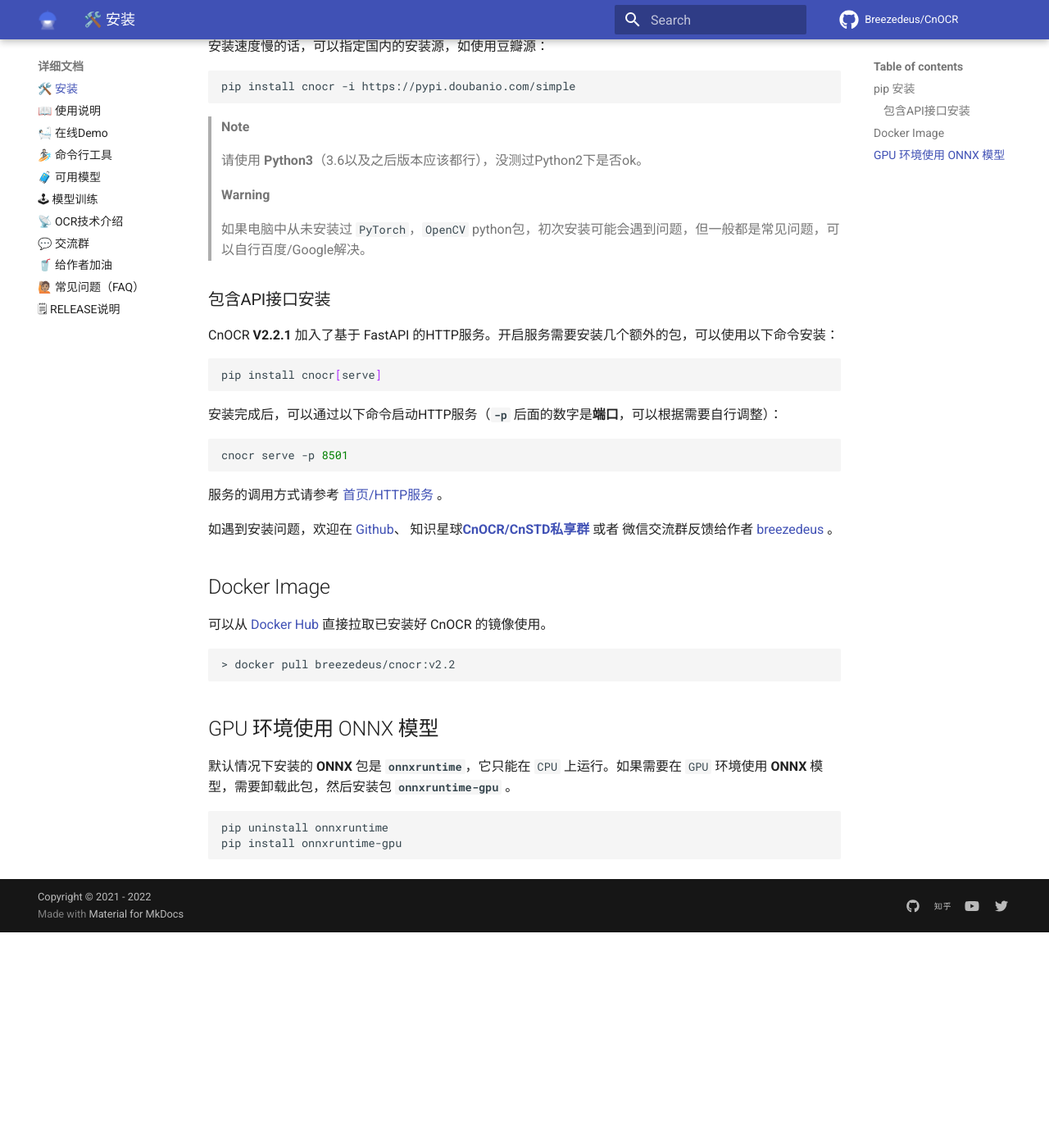
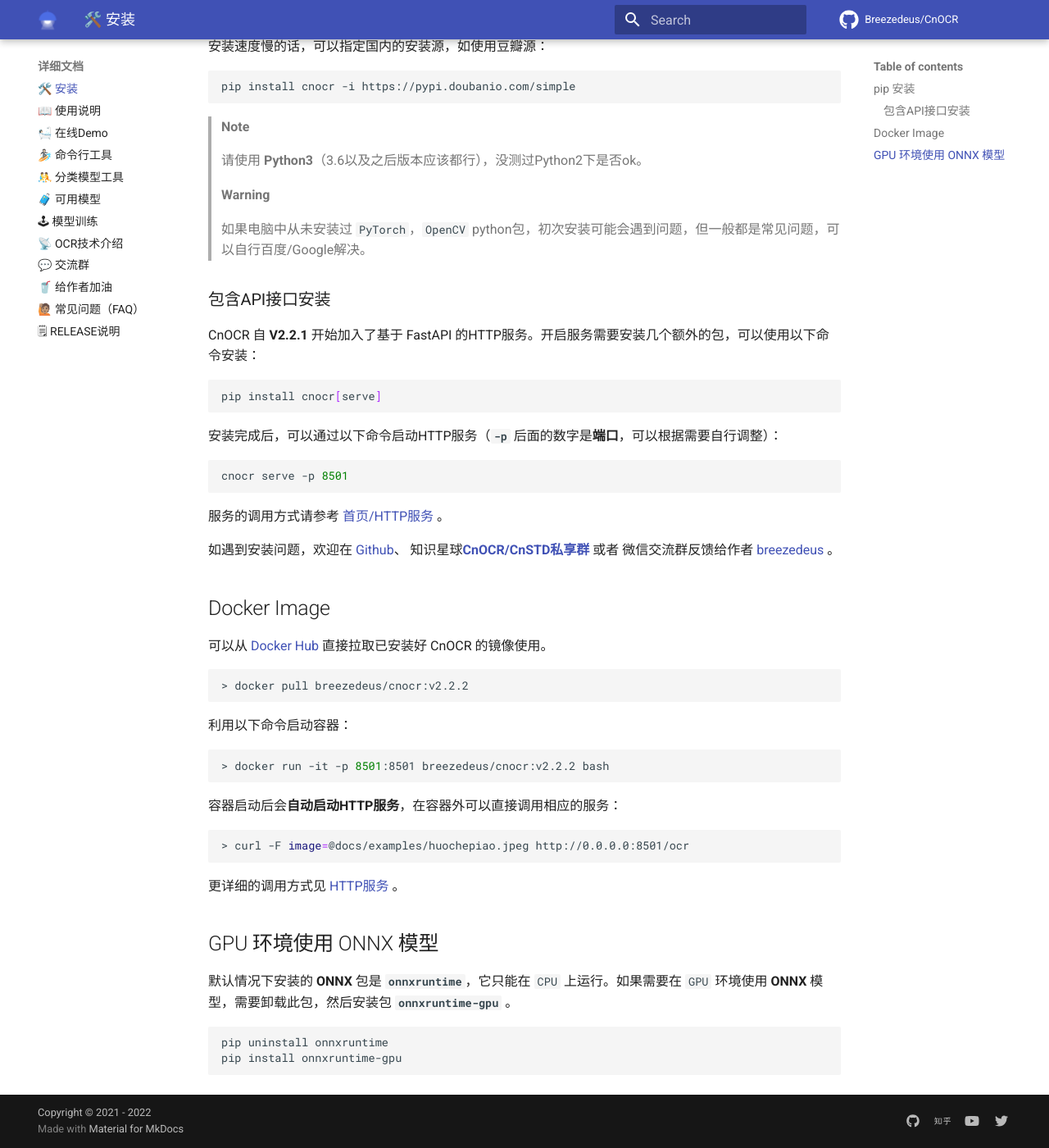
Before and after one commit to diaomin/crnn-mxnet-chinese-text-recognition, an MkDocs documentation site: the page built from docs/install.md, in a window 1280 px wide and 1400 px high, scrolled down 332 px. Shown: the whole window at 82% size. Built offline with MkDocs 1.6.1 and Material for MkDocs 9.7.7, drawn with Linux system fonts in a browser that asks for light colours; comment, search, counter and statistics services are not loaded; before the commit the page ends 1469 px from its top, so only the background shows below that.

Commit message:
update docs

````diff
--- a/docs/install.md
+++ b/docs/install.md
@@ -28,7 +28,7 @@ pip install cnocr -i https://pypi.doubanio.com/simple
 
 ### 包含API接口安装
 
-CnOCR **V2.2.1** 加入了基于 FastAPI 的HTTP服务。开启服务需要安装几个额外的包，可以使用以下命令安装：
+CnOCR 自 **V2.2.1** 开始加入了基于 FastAPI 的HTTP服务。开启服务需要安装几个额外的包，可以使用以下命令安装：
 
 ```bash
 pip install cnocr[serve]
@@ -57,8 +57,28 @@ cnocr serve -p 8501
 可以从 [Docker Hub](https://hub.docker.com/r/breezedeus/cnocr/tags) 直接拉取已安装好 CnOCR 的镜像使用。
 
 ```bash
-> docker pull breezedeus/cnocr:v2.2
+> docker pull breezedeus/cnocr:v2.2.2
 ```
+
+
+
+利用以下命令启动容器：
+
+```bash
+> docker run -it -p 8501:8501 breezedeus/cnocr:v2.2.2 bash
+```
+
+
+
+容器启动后会**自动启动HTTP服务**，在容器外可以直接调用相应的服务：
+
+```bash
+> curl -F image=@docs/examples/huochepiao.jpeg http://0.0.0.0:8501/ocr
+```
+
+
+
+更详细的调用方式见 [HTTP服务](index.md) 。
 
 
 
--- a/mkdocs.yml
+++ b/mkdocs.yml
@@ -103,6 +103,7 @@ nav:
       - 📖 使用说明: usage.md
       - 🛀🏻 在线Demo: demo.md
       - 🏄🏻 ‍️命令行工具: command.md
+      - 🤼‍️️ 分类模型工具: clf_command.md
       - 🧳 可用模型: models.md
       - 🕹 模型训练: train.md
       - 📡 OCR技术介绍: std_ocr.md
````
Also changed, not shown: docs/RELEASE.md (+14 -0 lines), docs/clf_command.md (added, +74 -0 lines), docs/command.md (+3 -4 lines), docs/index.md (+23 -1 lines), 4 other files.
